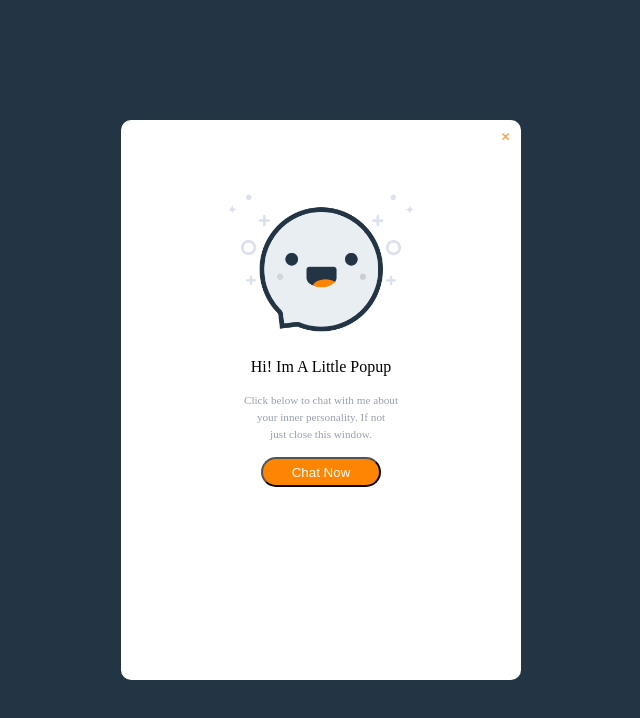
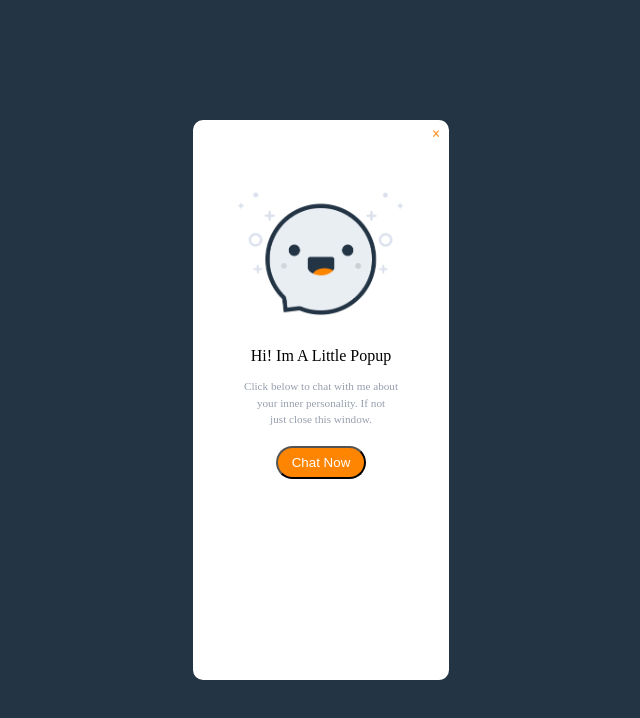
Before and after one commit to milasorokina96/Lesson_8, a plain HTML site: page index.html in a window 1280 px wide. Shown: the whole page, without its empty margins (319-959 px from the left). Drawn offline with Linux system fonts and the light colour scheme.

Commit message:
Corection 4

```diff
--- a/assets/css/main.css
+++ b/assets/css/main.css
@@ -6,8 +6,11 @@
 	bottom: 0;
 	left: 0;
 }
+p {
+	margin: 0;
+}
 .popup__block {
-	width: 50vh;
+	width: 20vw;
 	height: 70vh;
 	background-color: rgb(255, 255, 255);
 	border-radius: 10px;
@@ -23,22 +26,20 @@
 	border: 0;
 	padding: 0;
 	margin-top: 2%;
-	margin-left: 92%;
+	margin-left: 90%;
 }
 .close_img{
-	width: 7px;
+	width: 40%;
 }
 .popup__img img {
-	width: 185px;
-	height: 140px;
-	margin-top: 50px;
+	width: 65%;
+	margin-top: 20%;
 }
 .popup__head {
-	margin-top: 20px;
+	margin-top: 10%;
 }
 .popup__text {
-	margin-top: 10px;
-	margin-bottom: 15px;
+	margin-top: 5%;
 	color: rgb(151, 159, 174);
 	font-size: 0.7em;
 	line-height: 1.5em;
@@ -48,8 +49,10 @@
 	text-decoration: none;
 }
 .button__block{
-	width: 120px;
-	height: 30px;
+	width: 35%;
+	padding-top: 7px;
+	padding-bottom: 7px;
+	margin-top: 7%;
 	background-color: rgb(254, 133, 2);
 	color: white;
 	border-radius: 50px;
```
